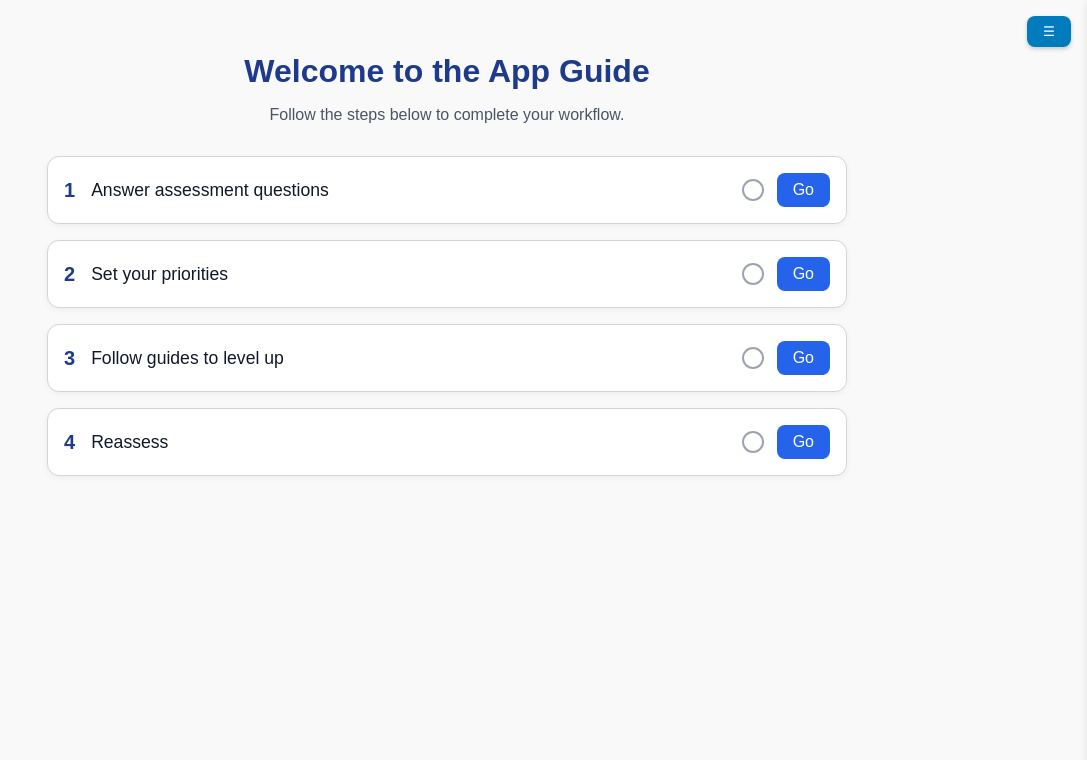
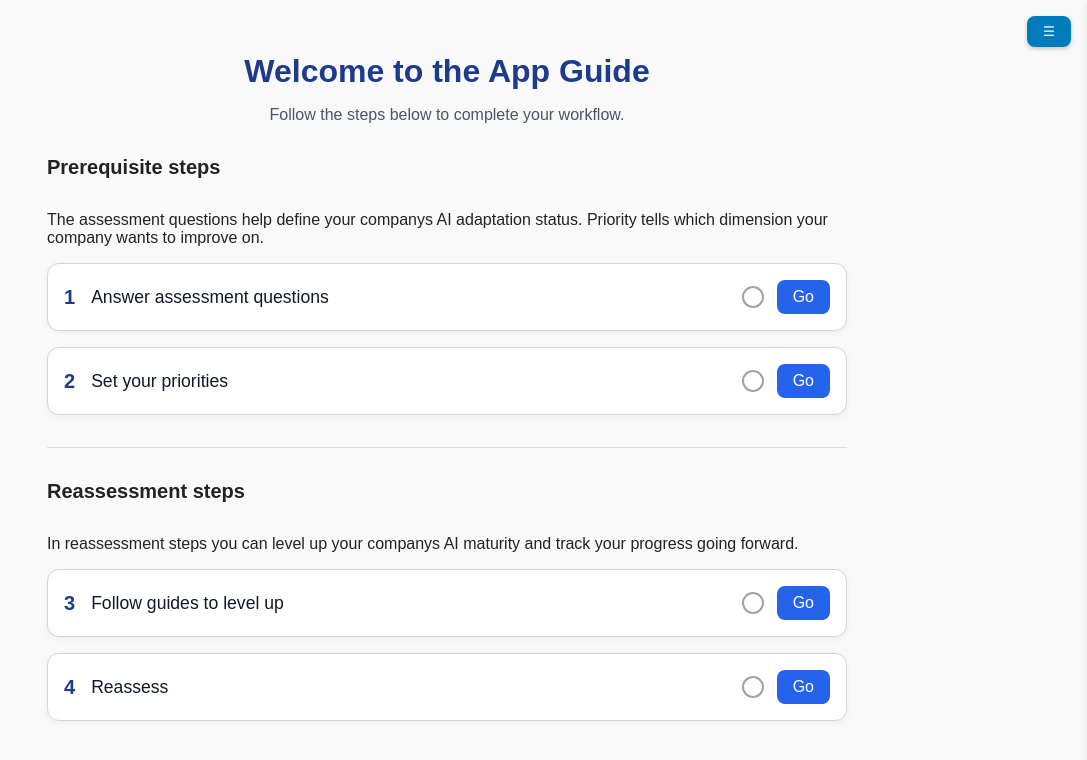
Before and after one commit to anttijoutsenniemi/ai-maturity-checker, a Next.js app in the folder ai-maturity-checker/: page / in a window 1280 px wide. Shown: the top 760 px of the page, without its empty margins (193-1280 px from the left). Built offline with nearby package versions, Linux system fonts and the light colour scheme.

Commit message:
layout changes to improve useability

```diff
--- a/ai-maturity-checker/app/page.module.css
+++ b/ai-maturity-checker/app/page.module.css
@@ -85,6 +85,31 @@
   height: 24px;
 }
 
+.sectionTitle {
+  font-size: 1.25rem;
+  font-weight: 600;
+  margin: 2rem 0 2rem;
+}
+
+.divider {
+  border: none;
+  border-top: 1px solid #ddd;
+  margin: 2rem 0;
+}
+
+/* wrapper so icon + "Completed" text sit nicely */
+.completedWrapper {
+  display: flex;
+  align-items: center;
+  gap: 0.4rem;
+}
+
+.completedText {
+  font-size: 0.9rem;
+  color: #28a745; /* green-ish text */
+  font-weight: 500;
+}
+
 @media (max-width: 640px) {
   .stepCard {
     flex-direction: column;
--- a/ai-maturity-checker/app/page.tsx
+++ b/ai-maturity-checker/app/page.tsx
@@ -10,20 +10,16 @@ export default function HomePage() {
   const { completedSteps, mounted } = useStepsProgress();
 
   if (!mounted) {
-    // show a loader until localStorage is read
     return <p style={{ textAlign: "center", padding: "2rem" }}>Loading…</p>;
   }
 
-  return (
-    <main className={styles.container}>
-      <h1 className={styles.title}>Welcome to the App Guide</h1>
-      <p className={styles.subtitle}>Follow the steps below to complete your workflow.</p>
+  // Split the steps into prerequisite + reassessment
+  const prerequisiteSteps = stepsConfig.slice(0, 2);
+  const reassessmentSteps = stepsConfig.slice(2);
 
-      <div className={styles.steps}>
-        {stepsConfig.map((step) => {
+  // helper to render a step card
+  const renderStep = (step: (typeof stepsConfig)[0]) => {
     const isCompleted = completedSteps.includes(step.id);
-          // console.log(`Step ${step.id}: completed?`, isCompleted);
-
     return (
       <div key={step.id} className={styles.stepCard}>
         <div className={styles.stepHeader}>
@@ -32,7 +28,10 @@ export default function HomePage() {
         </div>
         <div className={styles.stepActions}>
           {isCompleted ? (
+            <span className={styles.completedWrapper}>
               <CheckCircle className={styles.iconCompleted} />
+              <span className={styles.completedText}>Completed</span>
+            </span>
           ) : (
             <Circle className={styles.iconPending} />
           )}
@@ -42,7 +41,29 @@ export default function HomePage() {
         </div>
       </div>
     );
-        })}
+  };
+
+  return (
+    <main className={styles.container}>
+      <h1 className={styles.title}>Welcome to the App Guide</h1>
+      <p className={styles.subtitle}>Follow the steps below to complete your workflow.</p>
+
+      {/* === Prerequisite steps === */}
+      <h2 className={styles.sectionTitle}>Prerequisite steps</h2>
+      <p className={styles.subtitle2}>The assessment questions help define your companys AI adaptation status. Priority tells which dimension your
+      company wants to improve on.</p>
+      <div className={styles.steps}>
+        {prerequisiteSteps.map(renderStep)}
+      </div>
+
+      {/* thin grey line separator */}
+      <hr className={styles.divider} />
+
+      {/* === Reassessment steps === */}
+      <h2 className={styles.sectionTitle}>Reassessment steps</h2>
+      <p className={styles.subtitle2}>In reassessment steps you can level up your companys AI maturity and track your progress going forward.</p>
+      <div className={styles.steps}>
+        {reassessmentSteps.map(renderStep)}
       </div>
     </main>
   );
--- a/ai-maturity-checker/app/results/page.tsx
+++ b/ai-maturity-checker/app/results/page.tsx
@@ -94,7 +94,7 @@ export default function DimensionsPage() {
   return (
     <div className={styles.container}>
       <h1 className={styles.title}>Results from your answers</h1>
-
+      <h3 className={styles.subtitle}>Save your companys priority by checking the box/boxes and clicking Save priorities</h3>
       <div className={styles.tableWrapper}>
         <table className={styles.table}>
           <thead>
--- a/ai-maturity-checker/styles/Roadmap2.module.css
+++ b/ai-maturity-checker/styles/Roadmap2.module.css
@@ -148,6 +148,8 @@
     border-radius: 12px;
     box-shadow: 0 4px 16px rgba(0, 0, 0, 0.06);
     padding: 1.5rem;
+    margin-top: 10px;
+    margin-bottom: 10px;
     gap: 1.5rem;
     flex-wrap: wrap;
   }
```
Lines whose indentation alone changed are shown as unchanged.
